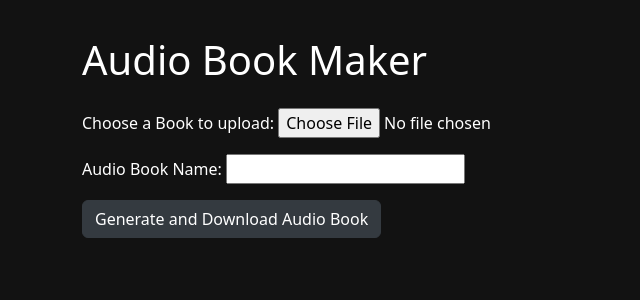
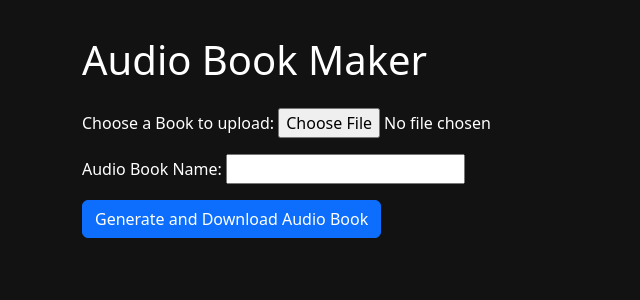
Before and after one commit to MGuruNikhil/ABM, a Django app: page /abm/ in a window 1280 px wide. Shown: the part 263-563 px from the top of the page, without its empty margins (0-640 px from the left). Run offline with Django 5.2, Linux system fonts and the light colour scheme.

Commit message:
button color changed

```diff
--- a/tts/abm/templates/abm/index.html
+++ b/tts/abm/templates/abm/index.html
@@ -21,12 +21,6 @@
             background-color: #1a1a1a;
             color: #ffffff;
         }
-
-        .btn {
-            background-color: #343a40;
-            border-color: #343a40;
-            color: #ffffff;
-        }
     </style>
     <script src="https://cdn.jsdelivr.net/npm/bootstrap@5.3.2/dist/js/bootstrap.bundle.min.js" integrity="sha384-C6RzsynM9kWDrMNeT87bh95OGNyZPhcTNXj1NW7RuBCsyN/o0jlpcV8Qyq46cDfL" crossorigin="anonymous"></script>
 </head>
@@ -44,7 +38,7 @@
                 {{ form.bookName.label_tag }}
                 {{ form.bookName }}
             </div>
-            <button type="submit" class="btn btn-primary btn-dark">Generate and Download Audio Book</button>
+            <button type="submit" class="btn btn-primary">Generate and Download Audio Book</button>
         </form>
     </div>
 </body>
```
